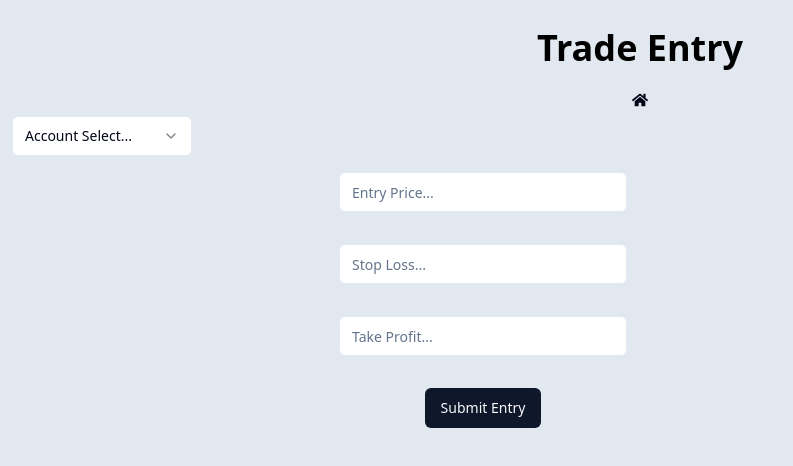
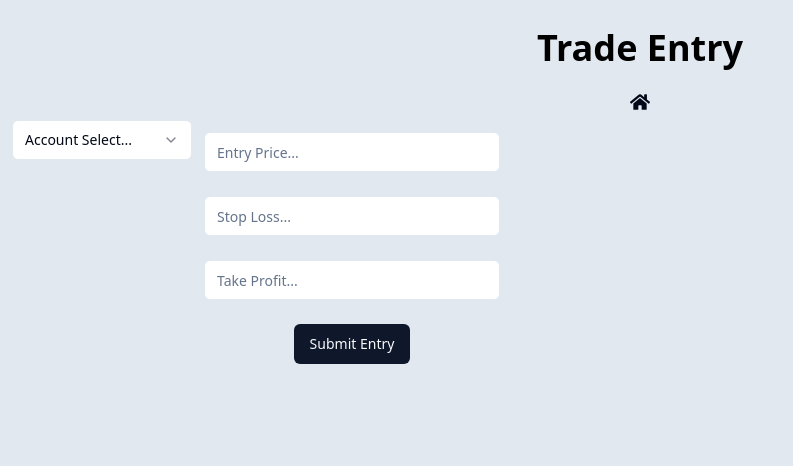
Before and after one commit to MShaw1223/project, a Next.js app: page /Trade-Entry in a window 1280 px wide. Shown: the top 466 px of the page, without its empty margins (0-793 px from the left). Built offline with nearby package versions, Linux system fonts and the light colour scheme.

Commit message:
style changes

```diff
--- a/src/pages/Trade-Entry.tsx
+++ b/src/pages/Trade-Entry.tsx
@@ -69,31 +69,31 @@ const tradeEntry: NextPage = () => {
         </h1>
         <div className="p-2">
             <Link href="/home">
-              <FaHome></FaHome>
+              <FaHome className="w-5 h-5"></FaHome>
             </Link>
         </div>
       </div>
       {mutation.isLoading && <p>Submitting Trade Data...</p>}
       {!mutation.isLoading && (
-      <div className="flex flex-row flex-wrap">
-        <div className="w-full">
-          <div className="mx-auto my-auto">
+      <div className="flex mx-auto static">
+        <div className="relative flex flex-col items-center">
+          <div>
             <AccountDropdown onAccountChange={handleAccountChange}></AccountDropdown>
           </div>
         </div>
-        <div className="w-full md:w-1/2 lg:w-2/3 xl:w-3/4">
-          <div className="flex flex-col items-center mx-auto">
+        <div>
+          <div className="relative flex flex-col flex-wrap items-center mx-auto">
             <form className="my-auto w-80" onSubmit={handleSubmit}>
-              <div className="p-4">
+              <div className="p-3">
                 <Input id="entryPrice" name="entryPrice" type="number" step="any" placeholder="Entry Price..."></Input>
               </div>
-              <div className="p-4">
+              <div className="p-3">
                 <Input id="stopLoss" name="stopLoss" type="number" step="any" placeholder="Stop Loss..."></Input>
               </div>
-              <div className="p-4">
+              <div className="p-3">
                 <Input id="takeProfit" name="takeProfit" type="number" step="any" placeholder="Take Profit..."></Input>
               </div>
-              <div className="p-4">
+              <div className="p-3">
                 <Button type="submit">Submit Entry</Button>
               </div>
             </form>
--- a/src/pages/home.tsx
+++ b/src/pages/home.tsx
@@ -11,8 +11,8 @@ const Home: NextPage = () => {
     //make a menu.ts file on utils? as the dropdown will be on all pages
     return(
     <div className="text-center h-screen bg-slate-100 mx-auto my-auto">
-        <h1 className="text-xl font-black p-8">
-          Trade Application - Home
+        <h1 className="text-3xl font-black p-8">
+          Home
         </h1>
         <p className="p-2">
             The links below are going to be moved to the dropdown that will be on the left <br />
--- a/src/pages/index.tsx
+++ b/src/pages/index.tsx
@@ -8,7 +8,7 @@ const LogIn: NextPage = () => {
   //Use react-icons to style icons for home screen / index (below)
   return (
     <div className="flex flex-col items-center">
-      <h1 className="text-center font-medium text-2xl">this is where the login page will be soon</h1>
+      <h1 className="text-center font-medium text-2xl mt-3">Login page will be here soon</h1>
       <div className="p-4">
         <Link href="/home"> Home Page</Link>
       </div>
```
